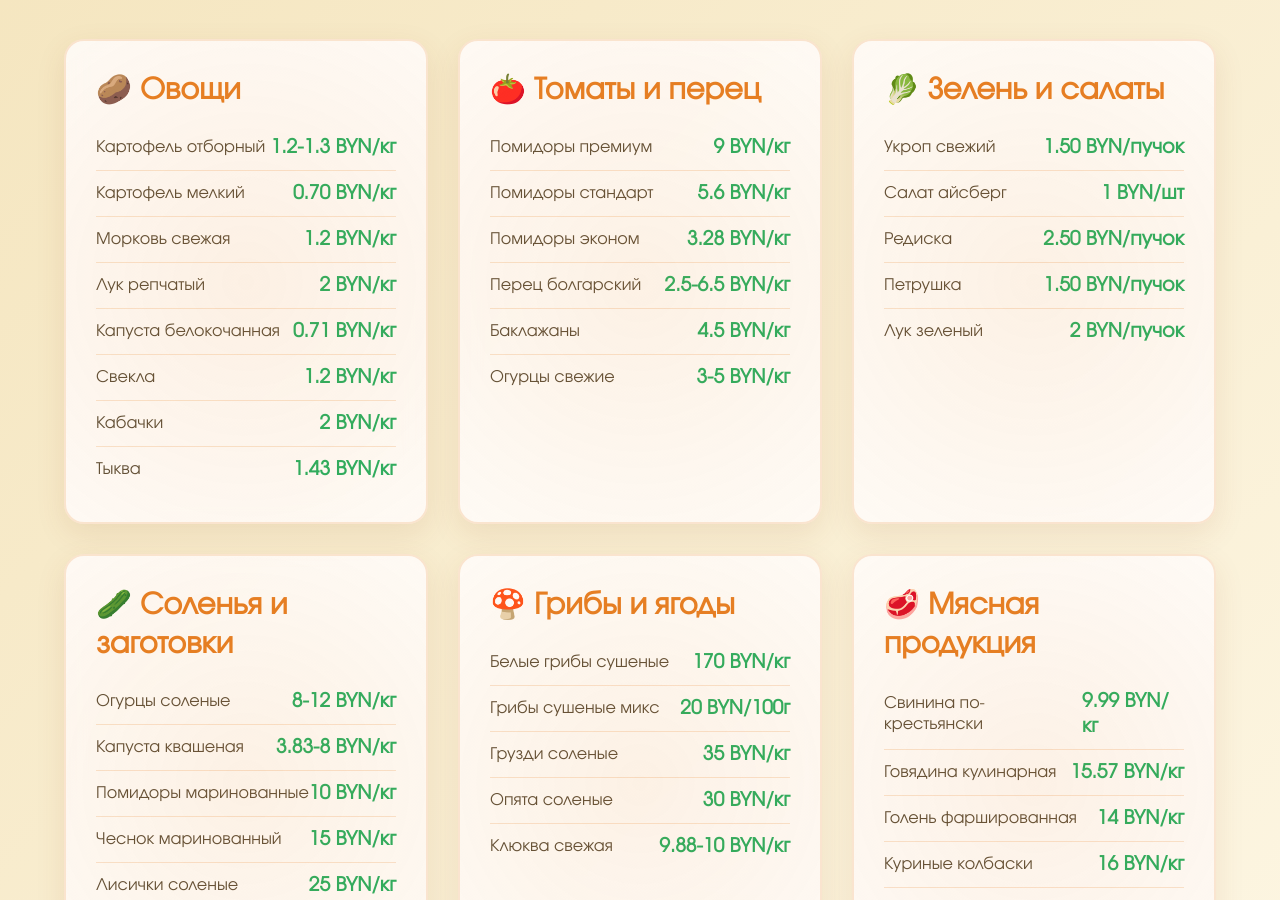
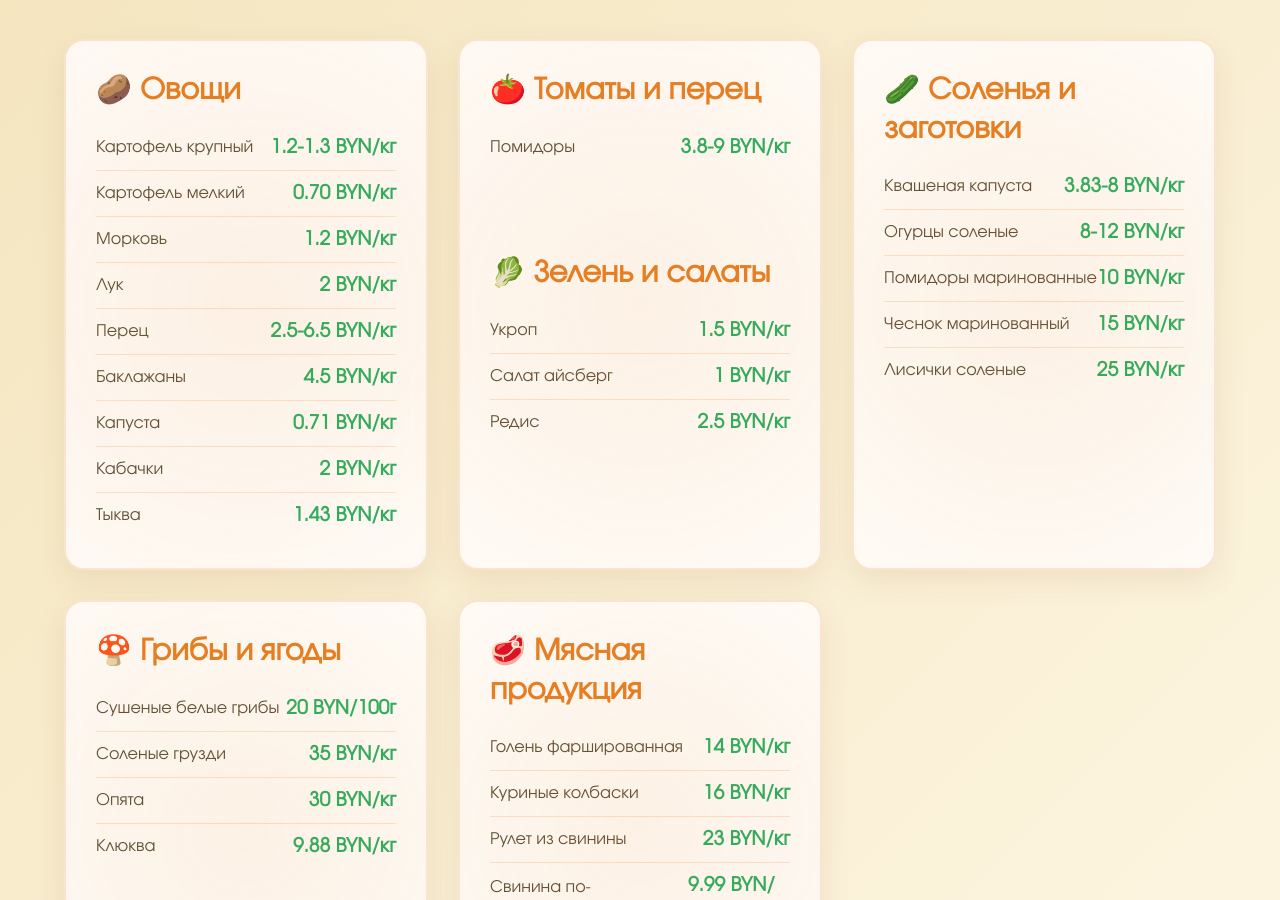
Before and after one commit to schikita/autumn_fair, a plain HTML site: page index.html in a window 1280 px wide. Shown: the part 1900-2800 px from the top of the page. Drawn offline with Linux system fonts and the light colour scheme.

Commit message:
change price

```diff
--- a/assets/js/main.js
+++ b/assets/js/main.js
@@ -322,3 +322,18 @@ document.querySelectorAll('.tab').forEach(tab => {
 
   });
 });
+
+
+document.querySelectorAll('.scroll-btn').forEach(btn => {
+  btn.addEventListener('click', function(e) {
+    e.preventDefault();
+
+    const isMobile = window.innerWidth <= 768; // условие для мобилы
+    const targetId = isMobile ? '#contact' : '#target';
+
+    const targetEl = document.querySelector(targetId);
+    if (targetEl) {
+      targetEl.scrollIntoView({ behavior: 'smooth' });
+    }
+  });
+});
--- a/index.html
+++ b/index.html
@@ -25,7 +25,7 @@
                 <span class="logo-text">SB.BY</span>
             </a>
             <ul class="nav-menu" id="navMenu">
-                <li><a href="#who-target">Где есть ярмарки?</a></li>
+                <li><a href="#target">Где проходят ярмарки?</a></li>
                 <li><a href="#prices">Что и почем?</a></li>
                 <li><a href="#testimonials">Слово продавцам</a></li>
                 <li><a href="#projects">Проекты</a></li>
@@ -50,7 +50,7 @@
                 <p class="hero-subtitle">
                     В Беларуси стартовали сельхозярмарки! Что там продают, почем и какие отзывы покупателей и продавцов?
                     За покупками пошли и во всех подробностях узнали наши корреспонденты. А еще собрали всю важную
-                    информацию в «Живом репортаже» - здесь адреса, даты работы и самые свежие цифры.
+                    информацию в «Живом репортаже» - здесь адреса, время работы и самые свежие цифры.
                 </p>
             </div>
 
@@ -69,15 +69,16 @@
         </div>
 
         <div class="scroll-indicator">
-            <a href="#report" class="scroll-btn">Читать репортаж</a>
+            <a href="#target" class="scroll-btn desktop-only">Читать репортаж</a>
         </div>
+
     </section>
 
 
 
     <section class="cta" id="contact">
         <div class="cta-content">
-            <h2>Не пропустите осенние ярмарки!</h2>
+            <h2>Где проходят ярмарки?</h2>
             <div class="table-container">
                 <table class="markets-table">
                     <thead>
@@ -176,10 +177,10 @@
 
 
 
-    <section class="who-target">
+    <section class="who-target" id="target">
         <div class="overlay">
             <div class="titles">
-                <h2>Где есть ярмарки?</h2>
+                <h2>Где проходят ярмарки?</h2>
             </div>
 
             <!-- Табы -->
@@ -284,16 +285,15 @@
             <div class="price-card">
                 <h3>🥔 Овощи</h3>
                 <ul class="price-list">
-                    <li><span class="product-name">Картофель отборный</span><span class="product-price">1.2-1.3
+                    <li><span class="product-name">Картофель крупный</span><span class="product-price">1.2-1.3
                             BYN/кг</span></li>
                     <li><span class="product-name">Картофель мелкий</span><span class="product-price">0.70 BYN/кг</span>
                     </li>
-                    <li><span class="product-name">Морковь свежая</span><span class="product-price">1.2 BYN/кг</span>
-                    </li>
-                    <li><span class="product-name">Лук репчатый</span><span class="product-price">2 BYN/кг</span></li>
-                    <li><span class="product-name">Капуста белокочанная</span><span class="product-price">0.71
-                            BYN/кг</span></li>
-                    <li><span class="product-name">Свекла</span><span class="product-price">1.2 BYN/кг</span></li>
+                    <li><span class="product-name">Морковь</span><span class="product-price">1.2 BYN/кг</span></li>
+                    <li><span class="product-name">Лук</span><span class="product-price">2 BYN/кг</span></li>
+                    <li><span class="product-name">Перец</span><span class="product-price">2.5-6.5 BYN/кг</span></li>
+                    <li><span class="product-name">Баклажаны</span><span class="product-price">4.5 BYN/кг</span></li>
+                    <li><span class="product-name">Капуста</span><span class="product-price">0.71 BYN/кг</span></li>
                     <li><span class="product-name">Кабачки</span><span class="product-price">2 BYN/кг</span></li>
                     <li><span class="product-name">Тыква</span><span class="product-price">1.43 BYN/кг</span></li>
                 </ul>
@@ -301,43 +301,28 @@
             <div class="price-card">
                 <h3>🍅 Томаты и перец</h3>
                 <ul class="price-list">
-                    <li><span class="product-name">Помидоры премиум</span><span class="product-price">9 BYN/кг</span>
-                    </li>
-                    <li><span class="product-name">Помидоры стандарт</span><span class="product-price">5.6 BYN/кг</span>
-                    </li>
-                    <li><span class="product-name">Помидоры эконом</span><span class="product-price">3.28 BYN/кг</span>
-                    </li>
-                    <li><span class="product-name">Перец болгарский</span><span class="product-price">2.5-6.5
-                            BYN/кг</span></li>
-                    <li><span class="product-name">Баклажаны</span><span class="product-price">4.5 BYN/кг</span></li>
-                    <li><span class="product-name">Огурцы свежие</span><span class="product-price">3-5 BYN/кг</span>
-                    </li>
+                    <li><span class="product-name">Помидоры</span><span class="product-price">3.8-9 BYN/кг</span></li>
+                </ul>
+                <br><br><br><br>
+                 <h3>🥬 Зелень и салаты</h3>
+                <ul class="price-list">
+                    <li><span class="product-name">Укроп</span><span class="product-price">1.5 BYN/кг</span></li>
+                    <li><span class="product-name">Салат айсберг</span><span class="product-price">1 BYN/кг</span></li>
+                    <li><span class="product-name">Редис</span><span class="product-price">2.5 BYN/кг</span></li>
                 </ul>
             </div>
-            <div class="price-card">
-                <h3>🥬 Зелень и салаты</h3>
-                <ul class="price-list">
-                    <li><span class="product-name">Укроп свежий</span><span class="product-price">1.50 BYN/пучок</span>
-                    </li>
-                    <li><span class="product-name">Салат айсберг</span><span class="product-price">1 BYN/шт</span></li>
-                    <li><span class="product-name">Редиска</span><span class="product-price">2.50 BYN/пучок</span></li>
-                    <li><span class="product-name">Петрушка</span><span class="product-price">1.50 BYN/пучок</span></li>
-                    <li><span class="product-name">Лук зеленый</span><span class="product-price">2 BYN/пучок</span></li>
-                </ul>
-            </div>
+
             <div class="price-card">
                 <h3>🥒 Соленья и заготовки</h3>
                 <ul class="price-list">
+                    <li><span class="product-name">Квашеная капуста</span><span class="product-price">3.83-8
+                            BYN/кг</span></li>
                     <li><span class="product-name">Огурцы соленые</span><span class="product-price">8-12 BYN/кг</span>
-                    </li>
-                    <li><span class="product-name">Капуста квашеная</span><span class="product-price">3.83-8
-                            BYN/кг</span>
                     </li>
                     <li><span class="product-name">Помидоры маринованные</span><span class="product-price">10
                             BYN/кг</span></li>
                     <li><span class="product-name">Чеснок маринованный</span><span class="product-price">15
-                            BYN/кг</span>
-                    </li>
+                            BYN/кг</span></li>
                     <li><span class="product-name">Лисички соленые</span><span class="product-price">25 BYN/кг</span>
                     </li>
                 </ul>
@@ -345,40 +330,34 @@
             <div class="price-card">
                 <h3>🍄 Грибы и ягоды</h3>
                 <ul class="price-list">
-                    <li><span class="product-name">Белые грибы сушеные</span><span class="product-price">170
-                            BYN/кг</span>
+                    <li><span class="product-name">Сушеные белые грибы</span><span class="product-price">20
+                            BYN/100г</span></li>
+                    <li><span class="product-name">Соленые грузди</span><span class="product-price">35 BYN/кг</span>
                     </li>
-                    <li><span class="product-name">Грибы сушеные микс</span><span class="product-price">20
-                            BYN/100г</span>
-                    </li>
-                    <li><span class="product-name">Грузди соленые</span><span class="product-price">35 BYN/кг</span>
-                    </li>
-                    <li><span class="product-name">Опята соленые</span><span class="product-price">30 BYN/кг</span></li>
-                    <li><span class="product-name">Клюква свежая</span><span class="product-price">9.88-10 BYN/кг</span>
-                    </li>
+                    <li><span class="product-name">Опята</span><span class="product-price">30 BYN/кг</span></li>
+                    <li><span class="product-name">Клюква</span><span class="product-price">9.88 BYN/кг</span></li>
                 </ul>
             </div>
             <div class="price-card">
                 <h3>🥩 Мясная продукция</h3>
                 <ul class="price-list">
+                    <li><span class="product-name">Голень фаршированная</span><span class="product-price">14
+                            BYN/кг</span></li>
+                    <li><span class="product-name">Куриные колбаски</span><span class="product-price">16 BYN/кг</span>
+                    </li>
+                    <li><span class="product-name">Рулет из свинины</span><span class="product-price">23 BYN/кг</span>
+                    </li>
                     <li><span class="product-name">Свинина по-крестьянски</span><span class="product-price">9.99
                             BYN/кг</span></li>
                     <li><span class="product-name">Говядина кулинарная</span><span class="product-price">15.57
                             BYN/кг</span></li>
-                    <li><span class="product-name">Голень фаршированная</span><span class="product-price">14
-                            BYN/кг</span>
-                    </li>
-                    <li><span class="product-name">Куриные колбаски</span><span class="product-price">16 BYN/кг</span>
-                    </li>
-                    <li><span class="product-name">Рулет из свинины</span><span class="product-price">23 BYN/кг</span>
-                    </li>
-                    <li><span class="product-name">Набор для бульона</span><span class="product-price">5.36
-                            BYN/кг</span>
-                    </li>
+                    <li><span class="product-name">Наборы для бульона</span><span class="product-price">5.36
+                            BYN/кг</span></li>
                 </ul>
             </div>
         </div>
     </section>
+
 
     <!-- Stories Section -->
     <section class="section section-gradient" id="stories">
```
Also changed, not shown: assets/css/style.css (+10 -1 lines).
